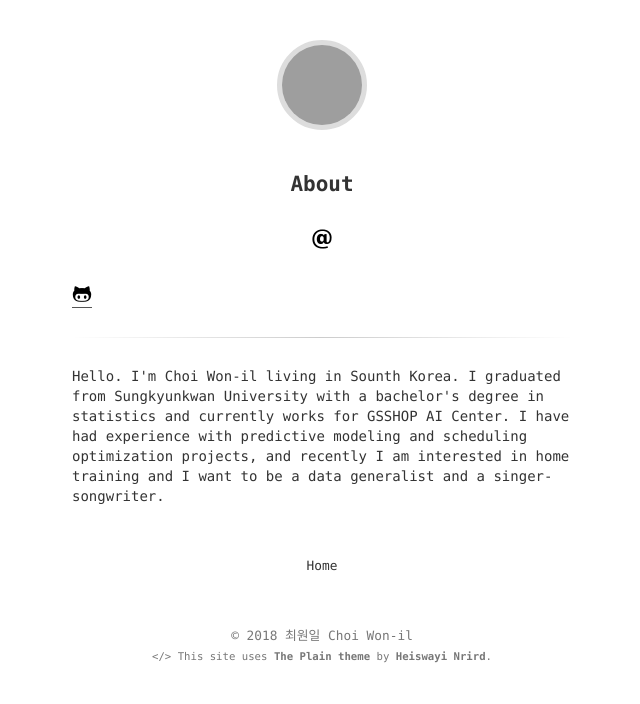
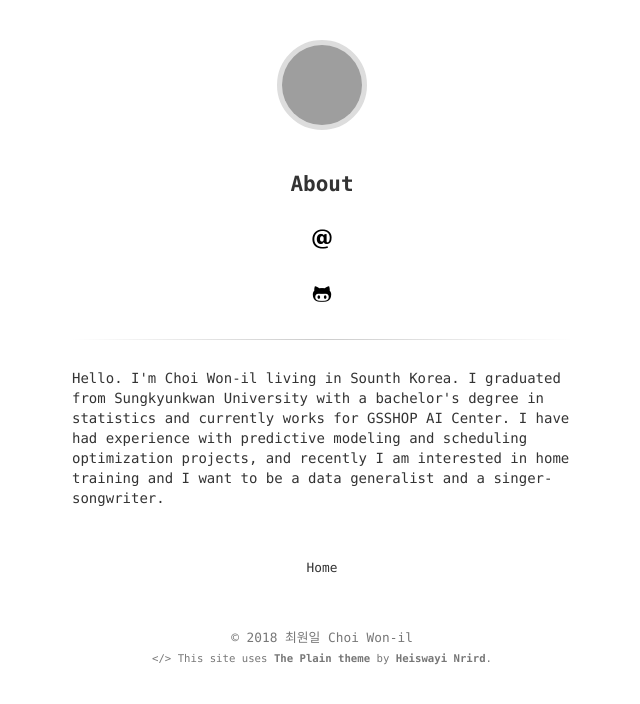
Before and after one commit to 11wi/11wi.github.io, a Jekyll site: the page built from about.html, in a window 1280 px wide. Shown: the top 704 px of the page, without its empty margins (318-958 px from the left). Built offline with Jekyll 4.4.1, drawn with Linux system fonts in a browser that asks for light colours; some web fonts are replaced; grey boxes are pictures that could not be loaded.

Commit message:
fix github

```diff
--- a/about.html
+++ b/about.html
@@ -4,19 +4,13 @@
 ---
 
 <article>
-
 	<h1 class="title">{{ page.title }}</h1>
-
-    <!-- Logo and Link insert -->
     <a href="mailto:be.data.analyst.11@gmail.com" target="_blank" class="image">
     	<img src="../assets/email.png" alt="{% if include.alt %}{{ include.alt }}{% else %}Image{% endif %}">
     </a>
-    <a href="https://github.com/{{ site.github_username }}" target="_blank">
+    <a href="https://github.com/{{ site.github_username }}" target="_blank" class="image">
         <img src="../assets/github.png" alt="{% if include.alt %}{{ include.alt }}{% else %}Image{% endif %}">
     </a>
-    <!-- Logo and Link insert -->
-
-
 	<div class="divider"></div>
 
 Hello.
```
